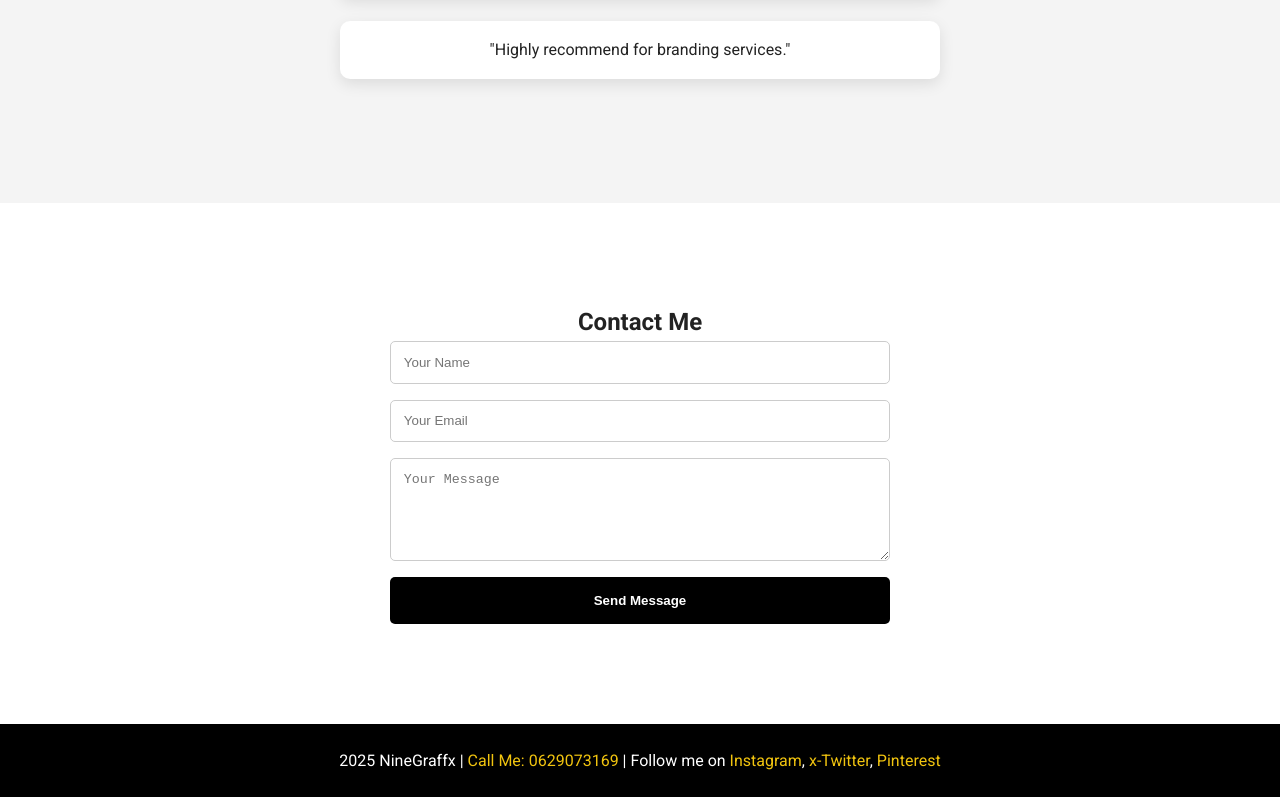
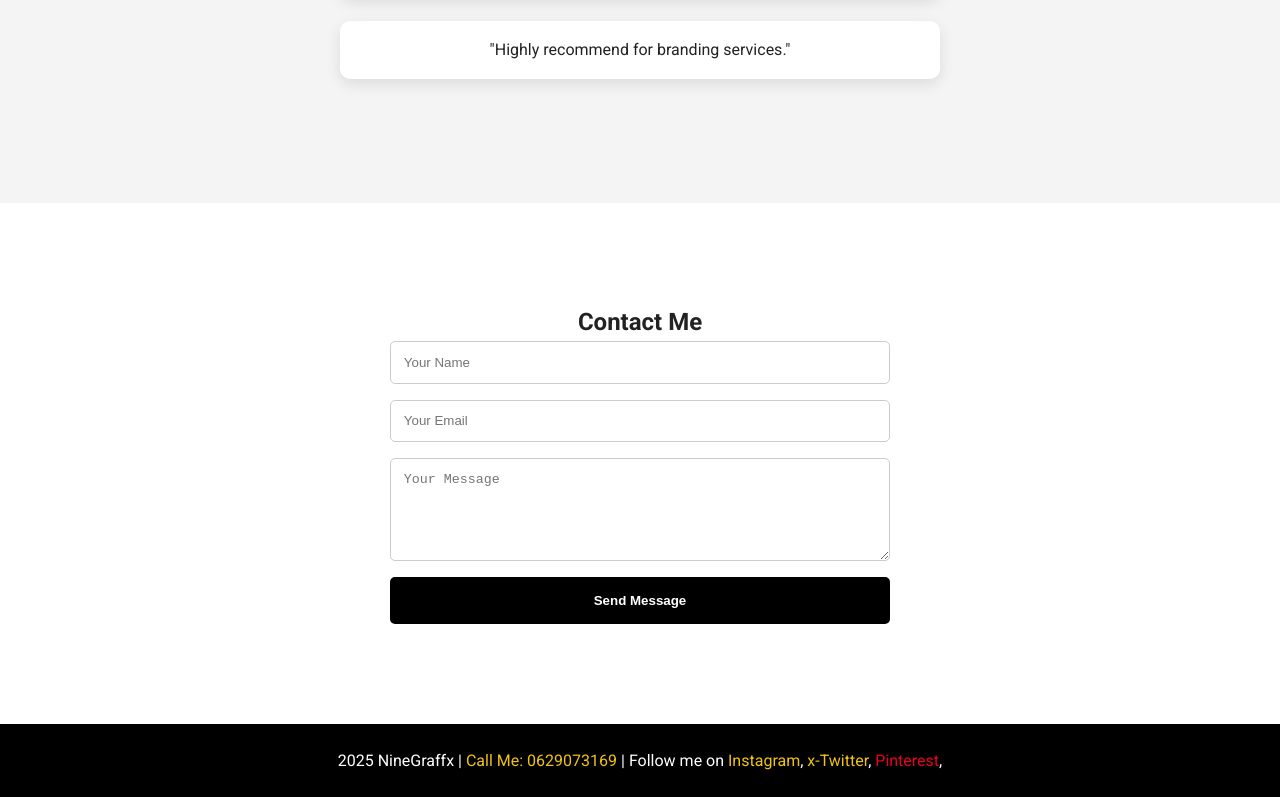
Before and after one commit to fortunatusmagere1-commits/ninegraffx, a plain HTML site: page index.html in a window 1280 px wide. Shown: the part 2371-3168 px from the top of the page. Drawn offline with Linux system fonts and the light colour scheme.

Commit message:
Update index.html

```diff
--- a/index.html
+++ b/index.html
@@ -198,7 +198,7 @@
     Follow me on
     <a href="https://www.instagram.com/ninegraffx" target="_blank" style="color:#f1c40f;">Instagram</a>,
     <a href="#" style="color:#f1c40f;">x-Twitter</a>,
-    <a href="#" style="color:#f1c40f;">Pinterest</a>
+    <a href="https://www.pinterest.com/fortunatusmagere" target="_blank" style="color:#E60023;">Pinterest</a>,
   </footer>
 
   <!-- PRICE POPUP SCRIPT -->
```
